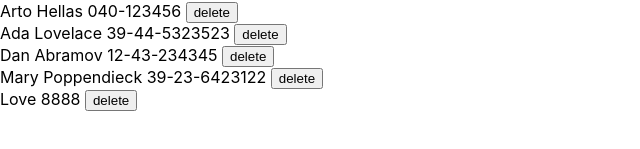
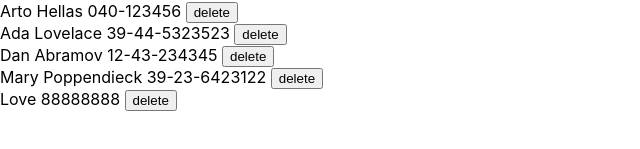
Before and after one commit to buildevol/learn-fullstack-open, a React (Create React App) app in the folder part2exercise/phonebook/: page / in a window 1280 px wide. Shown: the part 293-442 px from the top of the page, without its empty margins (0-640 px from the left). Built offline with nearby package versions, Linux system fonts and the light colour scheme; data requests are answered from the project's data file.

Commit message:
Added my part 2d exercise 2.18 solution

```diff
--- a/part2exercise/phonebook/db.json
+++ b/part2exercise/phonebook/db.json
@@ -22,8 +22,8 @@
     },
     {
       "name": "Love",
-      "number": "8888",
-      "id": 6
+      "number": "88888888",
+      "id": 5
     }
   ]
 }
--- a/part2exercise/phonebook/src/App.js
+++ b/part2exercise/phonebook/src/App.js
@@ -75,6 +75,7 @@ function App() {
   const handleSubmit = (event) => {
     event.preventDefault();
     const personObject = {
+      // id not included as will be auto generated by the backend.
       name: newName,
       number: newNumber,
     };
@@ -82,7 +83,23 @@ function App() {
       return person.name === newName;
     });
     if (filteredPersons.length > 0) {
-      alert(`${newName} is already added to phonebook`);
+      if (
+        window.confirm(
+          `${filteredPersons[0].name} is already added to phonebook, replace the old number with a new one?`
+        )
+      ) {
+        personService
+          .updatePerson(filteredPersons[0].id, personObject)
+          .then((updatedPerson) => {
+            setPersons(
+              persons.map((person) => {
+                return person.id !== filteredPersons[0].id
+                  ? person
+                  : updatedPerson; // we use the data returned from put request as the object contains the id for the updated person
+              })
+            );
+          });
+      }
     } else {
       personService.createPerson(personObject).then((newPerson) => {
         setPersons(persons.concat(newPerson));
--- a/part2exercise/phonebook/src/services/persons.js
+++ b/part2exercise/phonebook/src/services/persons.js
@@ -14,8 +14,15 @@ const deletePerson = (id) => {
   return axios.delete(`${baseUrl}/${id}`); // response.data will return empty
 };
 
+const updatePerson = (id, newObject) => {
+  return axios
+    .put(`${baseUrl}/${id}`, newObject)
+    .then((response) => response.data);
+};
+
 export default {
   getAll,
   createPerson,
   deletePerson,
+  updatePerson,
 };
```
